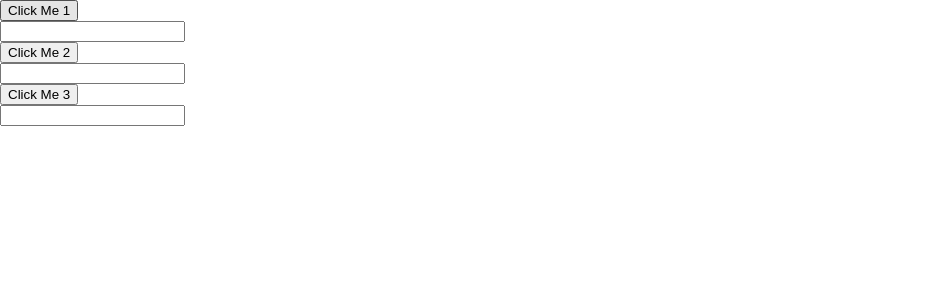
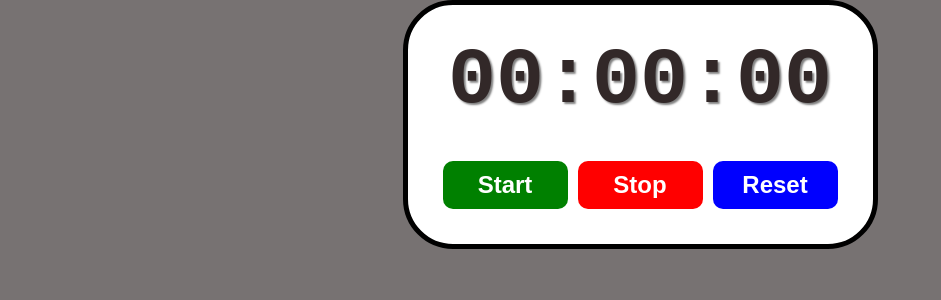
Before and after one commit to Adesh-111/React-Youtube-Course, a React (Vite) app in the folder My react app/: page / in a window 1280 px wide. Shown: the top 300 px of the page, without its empty margins (0-941 px from the left). Built offline with nearby package versions, Linux system fonts and the light colour scheme.

Commit message:
Add learning process 17

```diff
--- a/My react app/src/App.jsx
+++ b/My react app/src/App.jsx
@@ -10,13 +10,14 @@ import ColorPicker from "./ColorPicker"
 import TodoList from "./TodoList"
 import DigitalClock from "./DigitalClock"
 import ComponentA from "./ComponentA"
+import StopWatch from "./Stopwatch"
 
 
 function App() {
 
   return (
     <>
-       <MyComponent />
+       <StopWatch />
     </>
 
   )
--- /dev/null
+++ b/My react app/src/Stopwatch.jsx
@@ -0,0 +1,65 @@
+import React, { useState, useRef, useEffect } from "react";
+
+function StopWatch() {
+  const [isRun, setIsRun] = useState(false);
+  const [elapsedTime, setElapsedTime] = useState(0);
+  const intervalId = useRef(null);
+  const startTime = useRef(0);
+
+  useEffect(() => {
+    if (isRun) {
+    intervalId.current =  setInterval(() => {
+        setElapsedTime(Date.now() - startTime.current);
+      }, 10);
+    }
+    return () => {
+      clearInterval(intervalId.current);
+    };
+  }, [isRun]);
+
+  function start() {
+    setIsRun(true);
+    startTime.current = Date.now() - elapsedTime;
+  }
+
+  function stop() {
+    setIsRun(false);
+  }
+
+  function reset() {
+    setElapsedTime(0);
+    setIsRun(false);
+  }
+
+  function formatTime() {
+    let minutes = Math.floor((elapsedTime / (1000 * 60)) % 60);
+    let seconds = Math.floor((elapsedTime / 1000) % 60);
+    let milliseconds = Math.floor((elapsedTime % 1000) / 10);
+    return `${padZero(minutes)}:${padZero(seconds)}:${padZero(milliseconds)}`;
+  }
+
+  function padZero(num){
+    return (num < 10 ? "0" : "") + num
+  }
+
+  return (
+    <div className="stopwatch-container">
+      <div className="stopwatch">
+        <div className="display">{formatTime()}</div>
+        <div className="controls">
+          <button onClick={start} className="start">
+            Start
+          </button>
+          <button onClick={stop} className="stop">
+            Stop
+          </button>
+          <button onClick={reset} className="reset">
+            Reset
+          </button>
+        </div>
+      </div>
+    </div>
+  );
+}
+
+export default StopWatch;
--- a/My react app/src/index.css
+++ b/My react app/src/index.css
@@ -1,10 +1,9 @@
-body{
+body {
   margin: 0;
   padding: 0;
 }
 
-
-.card{
+.card {
   border: 1px solid lightgray;
   border-radius: 10px;
   box-shadow: 5px 5px 5px black;
@@ -14,25 +13,25 @@ body{
   max-width: 250px;
 }
 
-.card img{
+.card img {
   width: 200px;
   border-radius: 50%;
   margin-bottom: 10px;
 }
 
-.card h2{
+.card h2 {
   font-family: Arial, Helvetica, sans-serif;
   margin: 0;
   color: chocolate;
 }
 
-.card p{
+.card p {
   font-family: Arial, Helvetica, sans-serif;
   color: grey;
 }
 
-.student{
-  font-family: 'Franklin Gothic Medium', 'Arial Narrow', Arial, sans-serif;
+.student {
+  font-family: "Franklin Gothic Medium", "Arial Narrow", Arial, sans-serif;
   font-size: 2em;
   padding: 10px;
   border: 1px solid gray;
@@ -40,11 +39,11 @@ body{
   margin: 10px;
 }
 
-.student p{
+.student p {
   margin: 0;
 }
 
-.welcome{
+.welcome {
   font-size: 2.5em;
   background-color: rgb(25, 78, 78);
   color: white;
@@ -54,7 +53,7 @@ body{
   border-radius: 10px;
 }
 
-.login{
+.login {
   font-size: 2.5em;
   background-color: rgb(181, 52, 26);
   color: white;
@@ -64,7 +63,7 @@ body{
   border-radius: 10px;
 }
 
-.list-category{
+.list-category {
   font-size: 2.5em;
   font-weight: bold;
   color: rgb(89, 205, 89);
@@ -76,7 +75,7 @@ body{
   border: 3px solid rgb(89, 205, 89);
 }
 
-.list-items li{
+.list-items li {
   font-size: 2em;
   list-style: none;
   color: rgb(126, 113, 24);
@@ -84,15 +83,15 @@ body{
   margin: 0;
 }
 
-.list-items li:hover{
-  color:brown;
+.list-items li:hover {
+  color: brown;
   cursor: pointer;
   background-color: aqua;
   border-radius: 10px;
   padding: 10px;
 }
 
-.counter{
+.counter {
   text-align: center;
 }
 
@@ -100,36 +99,34 @@ body{
   color: black;
   background-color: darkgoldenrod;
   padding: 10px;
-  font-family: 'Segoe UI', Tahoma, Geneva, Verdana, sans-serif;
-  font-size: 100px ;
+  font-family: "Segoe UI", Tahoma, Geneva, Verdana, sans-serif;
+  font-size: 100px;
   /* width: 200px; */
-
 }
 
-.counter button{
+.counter button {
   padding: 10px;
   margin: 20px;
-  font-family: 'Gill Sans', 'Gill Sans MT', Calibri, 'Trebuchet MS', sans-serif;
+  font-family: "Gill Sans", "Gill Sans MT", Calibri, "Trebuchet MS", sans-serif;
   color: white;
   font-size: 20px;
   border: 0;
   border-radius: 5px;
 }
 
-.counter-item-1{
+.counter-item-1 {
   background-color: green;
 }
 
-.counter-item-2{
+.counter-item-2 {
   background-color: blue;
 }
 
-.counter-item-3{
+.counter-item-3 {
   background-color: red;
 }
 
-
-.color-picker-container{
+.color-picker-container {
   display: flex;
   justify-content: center;
   align-items: center;
@@ -139,14 +136,14 @@ body{
   font-family: Poppins, Helvetica, sans-serif;
 }
 
-.color-picker-container h1{
+.color-picker-container h1 {
   font-family: Poppins, Helvetica, sans-serif;
   font-size: 50px;
   font-weight: 600;
   padding: 10px;
 }
 
-.color-display{
+.color-display {
   width: 300px;
   height: 300px;
   text-align: center;
@@ -158,19 +155,20 @@ body{
   transition: 0.5s ease;
 }
 
-.color-picker-container label{
+.color-picker-container label {
   font-size: 30px;
   padding: 20px;
   margin: 2px;
 }
 
-.color-picker-container input{
+.color-picker-container input {
   width: 100px;
   height: 100px;
 }
 
-.TodoList{
-  font-family: 'Lucida Sans', 'Lucida Sans Regular', 'Lucida Grande', 'Lucida Sans Unicode', Geneva, Verdana, sans-serif;
+.TodoList {
+  font-family: "Lucida Sans", "Lucida Sans Regular", "Lucida Grande",
+    "Lucida Sans Unicode", Geneva, Verdana, sans-serif;
   margin: 0;
   padding: 0;
   display: flex;
@@ -179,17 +177,17 @@ body{
   flex-direction: column;
 }
 
-.TodoList h1{
+.TodoList h1 {
   text-align: center;
   font-weight: 400;
   font-size: 50px;
   color: purple;
-  border:  3px solid purple;
+  border: 3px solid purple;
   padding: 20px;
   border-radius: 10px;
 }
 
-.TodoList input{
+.TodoList input {
   width: 150px;
   height: 25px;
   border: 2px solid black;
@@ -197,7 +195,7 @@ body{
   padding: 10px;
 }
 
-.add-button{
+.add-button {
   color: white;
   background-color: rgb(127, 26, 170);
   padding: 10px;
@@ -207,27 +205,25 @@ body{
   transition: 0.5s ease;
 }
 
-ol span{
+ol span {
   font-size: 20px;
   padding: 5px;
   margin: 5px;
-  flex : 1;
+  flex: 1;
 }
 
-ol{
+ol {
   border: 3px solid gray;
   padding: 30px;
   border-radius: 15px;
-
 }
-li{
+li {
   margin: 10px;
   padding: 5px;
   display: flex;
   align-items: center;
   margin-right: 10px;
 }
-
 
 /* button{
   color: white;
@@ -237,35 +233,35 @@ li{
   transition: 0.5s ease;
 } */
 
-.delete-button{
+.delete-button {
   background-color: red;
 }
 
-.move-button{
+.move-button {
   background-color: green;
 }
 
-.down-button{
+.down-button {
   background-color: blue;
 }
 
-.add-button:hover{
+.add-button:hover {
   background-color: rgb(74, 19, 74);
 }
 
-.delete-button:hover{
+.delete-button:hover {
   background-color: rgb(175, 29, 29);
 }
 
-.move-button:hover{
+.move-button:hover {
   background-color: darkgreen;
 }
 
-.down-button:hover{
+.down-button:hover {
   background-color: darkblue;
 }
 
-.clock-container{
+.clock-container {
   background-image: url("./assets/bg-image.webp");
   background-repeat: no-repeat;
   background-position: center;
@@ -276,10 +272,9 @@ li{
   display: flex;
   justify-content: center;
   align-items: center;
-
 }
 
-.clock{
+.clock {
   font-size: 6rem;
   color: white;
   font-family: monospace;
@@ -290,7 +285,7 @@ li{
   width: 100vw;
 }
 
-.box{
+.box {
   text-align: center;
   color: brown;
   border: 3px solid rgb(177, 85, 32);
@@ -298,3 +293,68 @@ li{
   border-radius: 10px;
   margin: 5px;
 }
+
+.stopwatch-container {
+  display: flex;
+  flex-direction: column;
+  align-items: center;
+  background-color: rgb(119, 114, 114);
+  width: 100vw;
+  height: 100vh;
+}
+
+.stopwatch {
+  display: flex;
+  flex-direction: column;
+  align-items: center;
+  border: 5px solid black;
+  border-radius: 50px;
+  background-color: white;
+  padding: 30px;
+}
+
+.display {
+  font-size: 5rem;
+  font-family: monospace;
+  font-weight: bold;
+  color: rgb(50, 40, 40);
+  text-shadow: 2px 2px 2px grey;
+  margin-bottom: 30px;
+}
+
+.controls button {
+  font-size: 1.5rem;
+  font-weight: bold;
+  padding: 10px 20px;
+  margin: 5px;
+  min-width: 125px;
+  border: none;
+  border-radius: 10px;
+  cursor: pointer;
+  color: white;
+  transition: background-color 0.5s ease;
+}
+
+.start {
+  background-color: green;
+}
+
+.start:hover {
+  background-color: darkgreen;
+}
+
+.stop{
+  background-color: red;
+}
+
+.stop:hover{
+  background-color: darkred;
+}
+
+.reset{
+  background-color: blue;
+}
+
+.reset:hover{
+  background-color: darkblue;
+}
```
